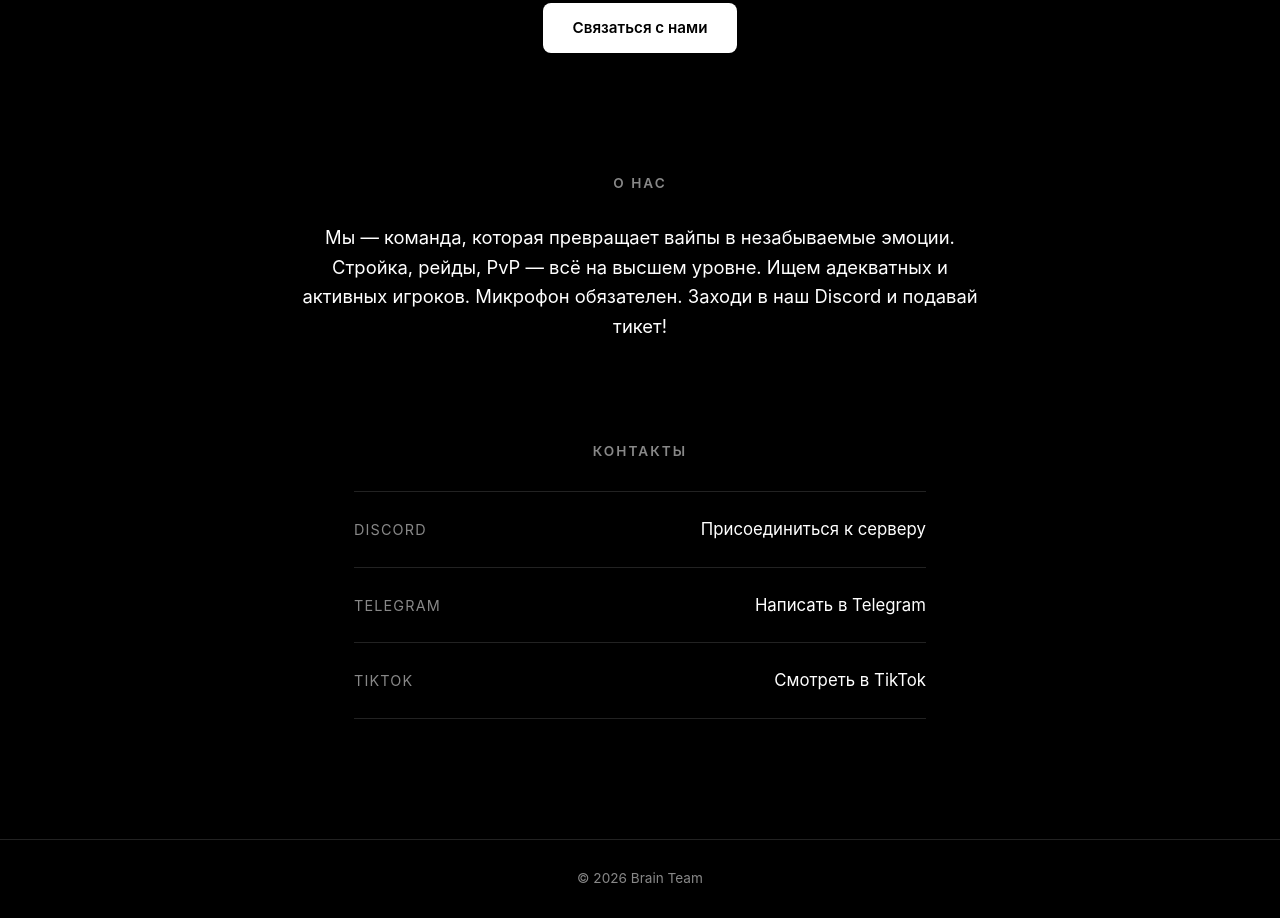
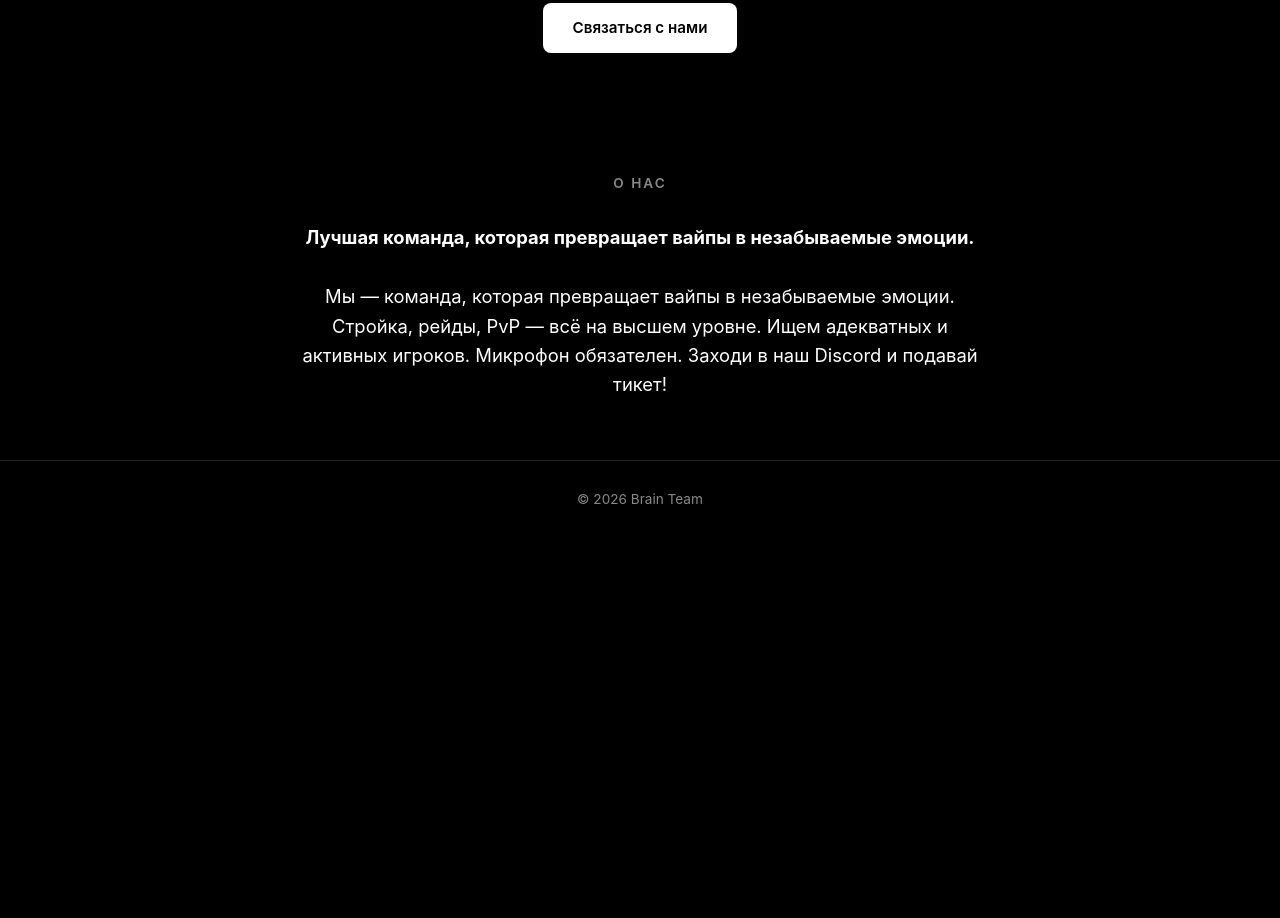
Before and after one commit to try91112/Brain-Team, a plain HTML site: page index.html in a window 1280 px wide. Shown: the part 367-1285 px from the top of the page. After the commit the page ends 906 px from the top, so only its background shows below. Drawn offline with Linux system fonts and the light colour scheme.

Commit message:
Update index.html

```diff
--- a/index.html
+++ b/index.html
@@ -3,15 +3,15 @@
 <head>
   <meta charset="UTF-8">
   <meta name="viewport" content="width=device-width, initial-scale=1.0">
-  <title>Brain Team</title>
+  <title>Brain Team — о нас</title>
   <link rel="stylesheet" href="style.css">
 </head>
 <body>
   <header class="header">
     <a href="index.html" class="logo">Brain<span>Team</span></a>
     <nav class="nav">
-      <a href="#about">О нас</a>
-      <a href="#contacts">Контакты</a>
+      <a href="index.html" class="active">О нас</a>
+      <a href="contacts.html">Контакты</a>
     </nav>
   </header>
 
@@ -19,30 +19,15 @@
     <section class="hero">
       <h1>Мы — <span>Brain Team</span></h1>
       <p>Лучшая команда, которая превращает вайпы в незабываемые эмоции.</p>
-      <a href="#contacts" class="btn">Связаться с нами</a>
+      <a href="contacts.html" class="btn">Связаться с нами</a>
     </section>
 
-    <section class="about" id="about">
+    <section class="about">
       <h2>О нас</h2>
       <p class="about-text">
+        <strong>Лучшая команда, которая превращает вайпы в незабываемые эмоции.</strong><br><br>
         Мы — команда, которая превращает вайпы в незабываемые эмоции. Стройка, рейды, PvP — всё на высшем уровне. Ищем адекватных и активных игроков. Микрофон обязателен. Заходи в наш Discord и подавай тикет!
       </p>
-    </section>
-
-    <section class="contacts" id="contacts">
-      <h2>Контакты</h2>
-      <div class="contact-item">
-        <span class="label">Discord</span>
-        <a href="https://discord.gg/Zgw7Y4vWR" target="_blank">Присоединиться к серверу</a>
-      </div>
-      <div class="contact-item">
-        <span class="label">Telegram</span>
-        <a href="https://t.me/BrainTeam1212" target="_blank">Написать в Telegram</a>
-      </div>
-      <div class="contact-item">
-        <span class="label">TikTok</span>
-        <a href="https://www.tiktok.com/@brain.team21?_r=1&_t=ZN-9BWprFrFnq2" target="_blank">Смотреть в TikTok</a>
-      </div>
     </section>
   </main>
 
```
